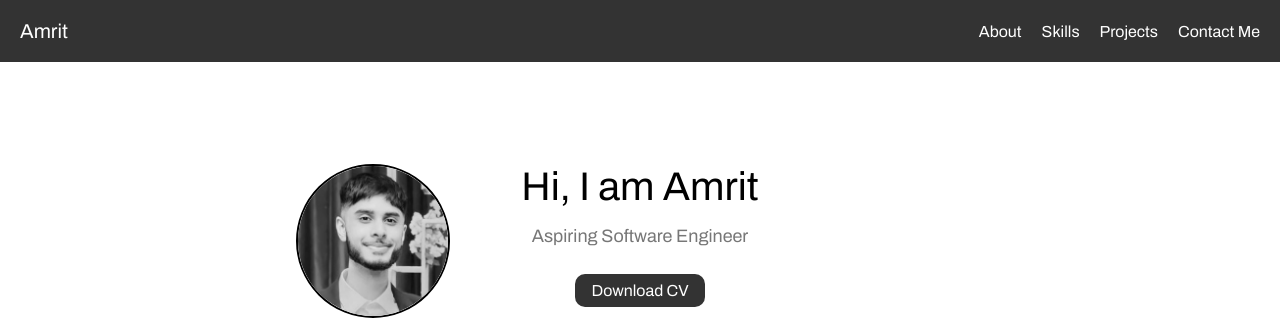
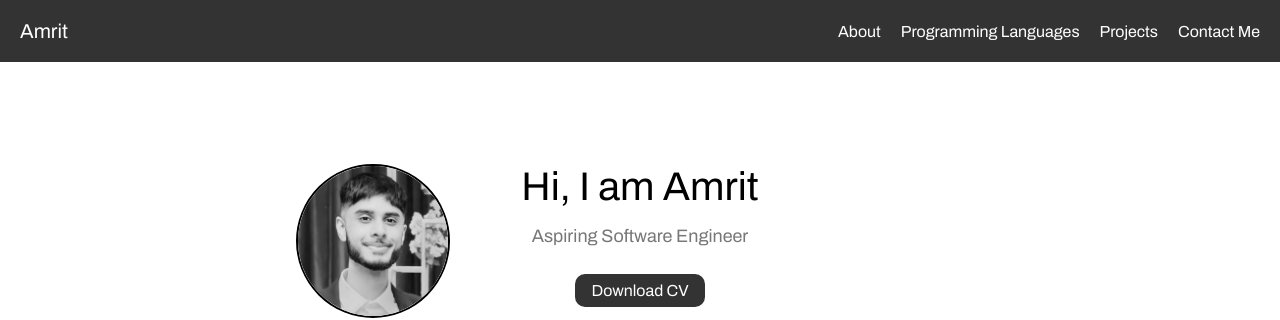
Before and after one commit to TinyFish1280/amrit.github.io, a plain HTML site: page index.html in a window 1280 px wide. Shown: the top 320 px of the page. Drawn offline with Linux system fonts and the light colour scheme.

Commit message:
Update index.html

```diff
--- a/index.html
+++ b/index.html
@@ -14,7 +14,7 @@
             <div class="navbar">
                 <ul class="menu">
                     <li><a href="#about">About</a></li>
-                    <li><a href="#skills">Skills</a></li>
+                    <li><a href="#skills">Programming Languages</a></li>
                     <li><a href="#projects">Projects</a></li>
                     <li><a href="#contact">Contact Me</a></li>
                 </ul>
```
